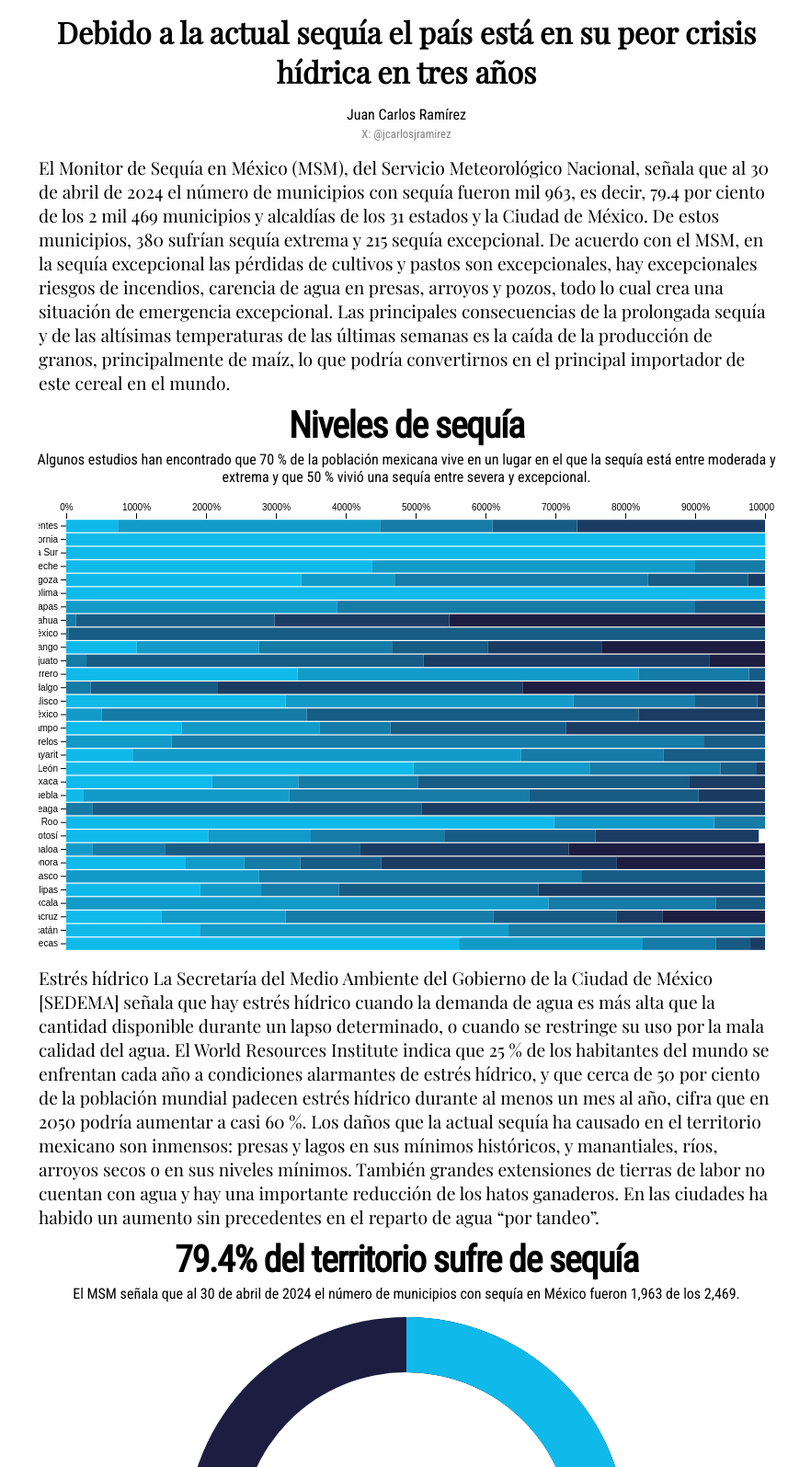
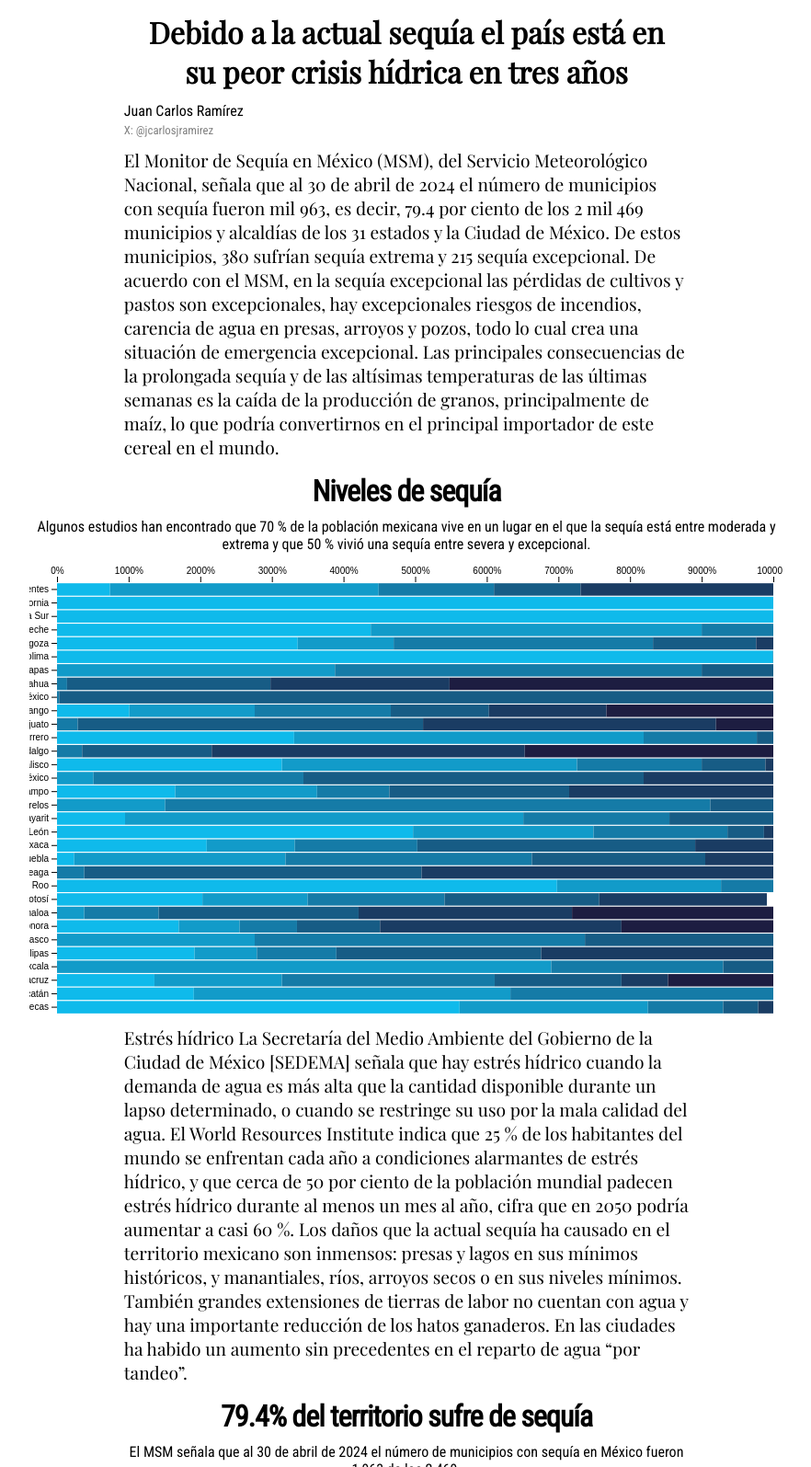
Before and after one commit to JCarlosR79/datagraphs2.github.io, a plain HTML site: page index.html in a window 1280 px wide. Shown: the part 845-2440 px from the top of the page at 92% size, without its empty margins (198-1080 px from the left). Drawn offline with nearby package versions, Linux system fonts and the light colour scheme.

Commit message:
mejoras 3

```diff
--- a/index.html
+++ b/index.html
@@ -21,45 +21,72 @@
         </nav>
     </header>
     <main class="container">
+        <div class="row">
             <div class="image-container col-12">
                 <img src="img/img_portada.png" alt="Sequía en México">
             </div>
+        </div>
+        <div class="row">
             <div class="content col-8">
                 <h1 class="titulo">Consecuencias de la sequía en México</h1>
             </div>
-        <div class="content col-8">
+        </div>
+        <div class="row">
+            <div class="content col-6">
                 <h2 class="intro">Debido a la actual sequía el país está en su peor crisis hídrica en tres años</h2>
             </div>
-        <div class="content col-8">
+        </div>
+        <div class="row">
+            <div class="content col-6">
                 <p class="firma">Juan Carlos Ramírez</p>
                 <p class="twitter">X: @jcarlosjramirez</p>
             </div>
-        <div class="content col-8">
+        </div>
+        <div class="row">
+            <div class="content col-6">
                 <p class="texto">El Monitor de Sequía en México (MSM), del Servicio Meteorológico Nacional, señala que al 30 de abril de 2024 el número de municipios con sequía fueron mil 963, es decir, 79.4 por ciento de los 2 mil 469 municipios y alcaldías de los 31 estados y la Ciudad de México. De estos municipios, 380 sufrían sequía extrema y 215 sequía excepcional. De acuerdo con el MSM, en la sequía excepcional las pérdidas de cultivos y pastos son excepcionales, hay excepcionales riesgos de incendios, carencia de agua en presas, arroyos y pozos, todo lo cual crea una situación de emergencia excepcional. Las principales consecuencias de la prolongada sequía y de las altísimas temperaturas de las últimas semanas es la caída de la producción de granos, principalmente de maíz, lo que podría convertirnos en el principal importador de este cereal en el mundo.</p>
             </div>
+        </div>
+        <div class="row">
             <div class="graph-title col-8">
                 <h3 class="graficotitulo">Niveles de sequía</h3>
             </div>
+        </div>
+        <div class="row">
             <div class="graph-intro col-8">
                 <p class="graficointro">Algunos estudios han encontrado que 70 % de la población mexicana vive en un lugar en el que la sequía está entre moderada y extrema y que 50 % vivió una sequía entre severa y excepcional.</p>
             </div>
+        </div>
+        <div class="row">
             <div class="graph col-8" id="chart1">
                 <!-- Aquí se insertará el primer gráfico -->
             </div>
-        <div class="content col-8">
-            <p class="texto">Estrés hídrico La Secretaría del Medio Ambiente del Gobierno de la Ciudad de México [SEDEMA] señala que hay estrés hídrico cuando la demanda de agua es más alta que la cantidad disponible durante un lapso determinado, o cuando se restringe su uso por la mala calidad del agua. El World Resources Institute indica que 25 % de los habitantes del mundo se enfrentan cada año a condiciones alarmantes de estrés hídrico, y que cerca de 50 por ciento de la población mundial padecen estrés hídrico durante al menos un mes al año, cifra que en 2050 podría aumentar a casi 60 %. Los daños que la actual sequía ha causado en el territorio mexicano son inmensos: presas y lagos en sus mínimos históricos, y manantiales, ríos, arroyos secos o en sus niveles mínimos. También grandes extensiones de tierras de labor no cuentan con agua y hay una importante reducción de los hatos ganaderos. En las ciudades ha habido un aumento sin precedentes en el reparto de agua “por tandeo”.</p>
         </div>
-        <div class="graph-title col-8">
+        <div class="row">
+            <div class="content col-6">
+                <p class="texto">Estrés hídrico
+                La Secretaría del Medio Ambiente del Gobierno de la Ciudad de México [SEDEMA] señala que hay estrés hídrico cuando la demanda de agua es más alta que la cantidad disponible durante un lapso determinado, o cuando se restringe su uso por la mala calidad del agua. El World Resources Institute indica que 25 % de los habitantes del mundo se enfrentan cada año a condiciones alarmantes de estrés hídrico, y que cerca de 50 por ciento de la población mundial padecen estrés hídrico durante al menos un mes al año, cifra que en 2050 podría aumentar a casi 60 %. Los daños que la actual sequía ha causado en el territorio mexicano son inmensos: presas y lagos en sus mínimos históricos, y manantiales, ríos, arroyos secos o en sus niveles mínimos. También grandes extensiones de tierras de labor no cuentan con agua y hay una importante reducción de los hatos ganaderos. En las ciudades ha habido un aumento sin precedentes en el reparto de agua “por tandeo”.</p>
+            </div>
+        </div>
+        <div class="row">
+            <div class="graph-title col-6">
                 <h3 class="graficotitulo">79.4% del territorio sufre de sequía</h3>
             </div>
-        <div class="graph-intro col-8">
+        </div>
+        <div class="row">
+            <div class="graph-intro col-6">
                 <p class="graficointro">El MSM señala que al 30 de abril de 2024 el número de municipios con sequía en México fueron 1,963 de los 2,469.</p>
             </div>
-        <div class="graph col-8" id="chart2">
+        </div>
+        <div class="row">
+            <div class="graph col-6" id="chart2">
                 <!-- Aquí se insertará el segundo gráfico -->
             </div>
-        <div class="content col-8">
+        </div>
+        <div class="row">
+            <div class="content col-6">
                 <p class="texto">More Text</p>
+            </div>
         </div>
     </main>
     <footer class="footer col-12">
--- a/styles.css
+++ b/styles.css
@@ -25,9 +25,14 @@ a, .nav a {
     color: var(--color-white);
 }
 
-h1, .intro, .firma, .twitter, .texto, .graficotitulo, .graficointro {
+h1, .intro, .texto, .graficotitulo, .graficointro {
+    margin: 8px 0;
+    text-align: center;
+}
+
+.firma, .twitter{
     margin: 4px 0;
-    text-align: center;
+    text-align:left;
 }
 
 .titulo {
@@ -37,6 +42,7 @@ h1, .intro, .firma, .twitter, .texto, .graficotitulo, .graficointro {
 
 .intro {
     font-size: 2em;
+    margin: 8px;
 }
 
 .firma, .twitter {
@@ -62,10 +68,10 @@ h1, .intro, .firma, .twitter, .texto, .graficotitulo, .graficointro {
 
 .graficotitulo {
     color: var(--color-black);
-    font-size: 2.5em; /* Adjusted for better responsiveness */
+    font-size: 2em; /* Adjusted for better responsiveness */
     line-height: normal;
-    letter-spacing: -1.28px;
-    margin: 2px;
+    letter-spacing: -1px;
+    margin: 8px;
 }
 
 .graficointro {
@@ -73,11 +79,41 @@ h1, .intro, .firma, .twitter, .texto, .graficotitulo, .graficointro {
     margin: 2px;
 }
 
+/* Grid System */
+.row {
+    display: flex;
+    flex-wrap: wrap;
+    justify-content: center; /* Centering the columns */
+    width: 100%;
+    box-sizing: border-box;
+}
+
+.col-12 {
+    width: 100%;
+    box-sizing: border-box;
+}
+
+.col-8 {
+    width: 66.67%;
+    box-sizing: border-box;
+}
+
+.col-6 {
+    width: 50%;
+    box-sizing: border-box;
+}
+
+.col-4 {
+    width: 33.33%;
+    box-sizing: border-box;
+}
+
+
 /* Header */
 .header {
     display: flex;
     height: auto;
-    padding: 2% 5%;
+    padding: 1% 2%;
     justify-content: space-between;
     align-items: center;
     background: var(--color-bg);
@@ -100,37 +136,6 @@ h1, .intro, .firma, .twitter, .texto, .graficotitulo, .graficointro {
 }
 
 /* Containers */
-
-.col-12 {
-    width: 100%;
-    box-sizing: border-box;
-}
-
-.col-10 {
-    width: 83.33%;
-    box-sizing: border-box;
-}
-
-.col-8 {
-    width: 66.67%;
-    box-sizing: border-box;
-}
-
-.col-6 {
-    width: 50%;
-    box-sizing: border-box;
-}
-
-.col-4 {
-    width: 33.33%;
-    box-sizing: border-box;
-}
-
-.col-2 {
-    width: 16.67%;
-    box-sizing: border-box;
-}
-
 .container {
     margin: 0 auto;
     display: flex;
@@ -156,12 +161,8 @@ h1, .intro, .firma, .twitter, .texto, .graficotitulo, .graficointro {
     object-fit: cover;
 }
 
-.content, .graph {
-    text-align: center;
-    margin: 4px 0;
-    width: 100%;
-    max-width: 800px; /* Set a max-width for better readability */
-    box-sizing: border-box;
+.graph-container {
+    margin: 8px;
 }
 
 /* Footer */
@@ -199,7 +200,6 @@ h1, .intro, .firma, .twitter, .texto, .graficotitulo, .graficointro {
 @media (max-width: 600px) {
     .header {
         flex-direction: column;
-        gap: 10px;
     }
 
     .logo {
@@ -214,4 +214,8 @@ h1, .intro, .firma, .twitter, .texto, .graficotitulo, .graficointro {
     .graficotitulo {
         font-size: 1.5em;
     }
+
+    .col-12, .col-8, .col-6 {
+        width: 100%;
+    }
 }
```
Lines whose indentation alone changed are shown as unchanged.
